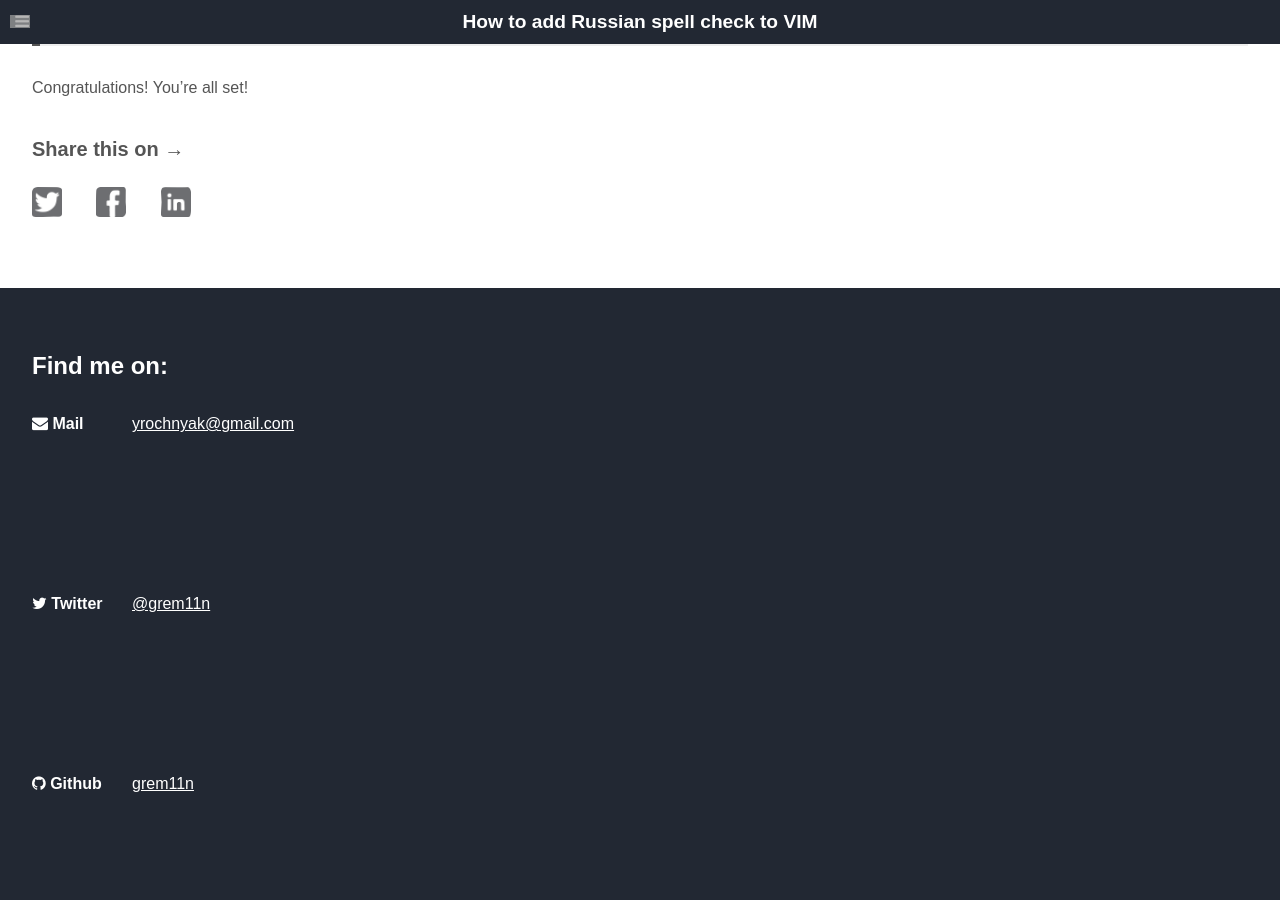
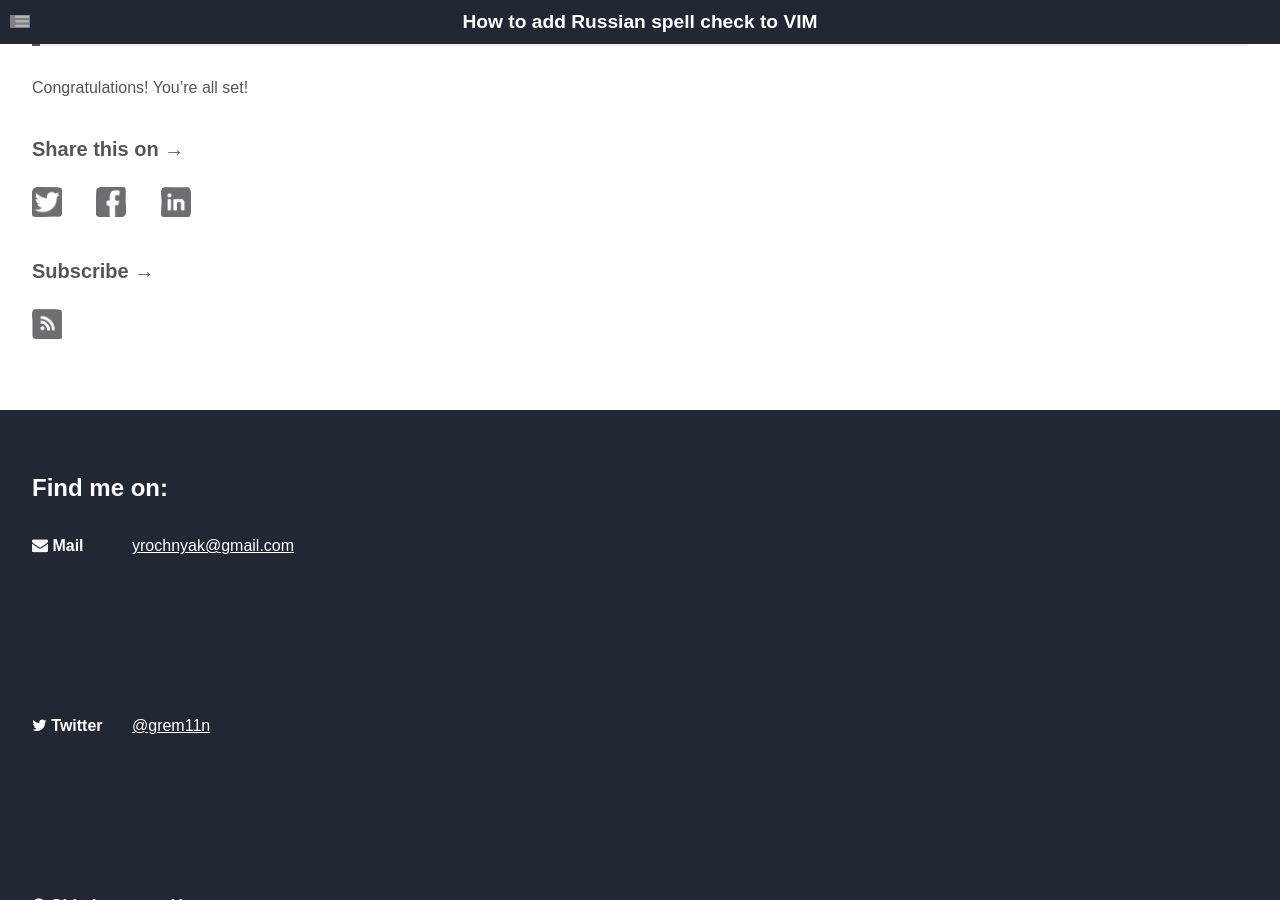
Before and after one commit to grem11n/grem11n.github.io, a Jekyll site: the page built from blog/_posts/2017-03-08-russian-spell-check-vim.md, in a window 1280 px wide and 900 px high, scrolled down 714 px. Built offline with Jekyll 4.4.1, drawn with Linux system fonts in a browser that asks for light colours; comment, search, counter and statistics services are not loaded.

Commit message:
add rss button

```diff
--- a/_includes/share-buttons.html
+++ b/_includes/share-buttons.html
@@ -3,4 +3,6 @@
     <a href="https://twitter.com/intent/tweet?text={{ page.title }}&url={{ site.url }}{{ page.url }}&via={{ site.twitter_username }}&related={{ site.twitter_username }}" rel="nofollow" title="Share on Twitter" onclick="window.open(this.href, 'mywin', 'width=600,height=400,toolbar=1,resizable=0'); return false;"><img src="{{ site.url }}/assets/images/buttons/twitter.png" alt="Twitter" width="30" height="30"></a>
     <a href="https://facebook.com/sharer.php?u={{ site.url }}{{ page.url }}" rel="nofollow" title="Share on Facebook" onclick="window.open(this.href, 'mywin', 'width=600,height=400,toolbar=1,resizable=0'); return false;"><img src="{{ site.url }}/assets/images/buttons/facebook.png" alt="Facebook" width="30" height="30"></a>
       <a href="http://www.linkedin.com/shareArticle?mini=true&url={{ site.url }}{{ page.url }}&title={{ page.title }}&source={{ site.title }}" title="Share on Linkedin" onclick="window.open(this.href, 'mywin', 'width=600,height=400,toolbar=1,resizable=0'); return false;"><img src="{{ site.url }}/assets/images/buttons/linkedin.png" alt="Linkedin" width="30" height="30"></a>
+    <h3>Subscribe &rarr;</h3>
+    <a href="{{ site.url }}/feed.xml" rel="nofollow" title="Atom feed" onclick="window.open(this.href, 'mywin', 'width=600,height=400,toolbar=1,resizable=0')  ; return false;"><img src="{{ site.url }}/assets/images/buttons/rss.png" alt="Atom feed" width="30" height="30"></a>
 </div>
```
Also changed, not shown: assets/images/buttons/rss.png (added).
